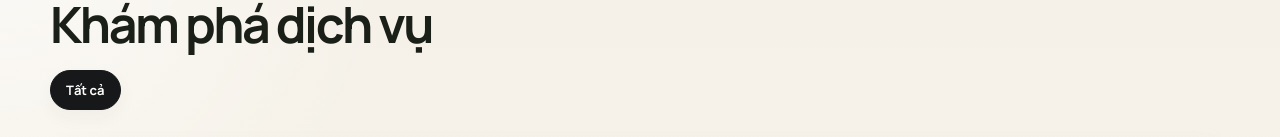
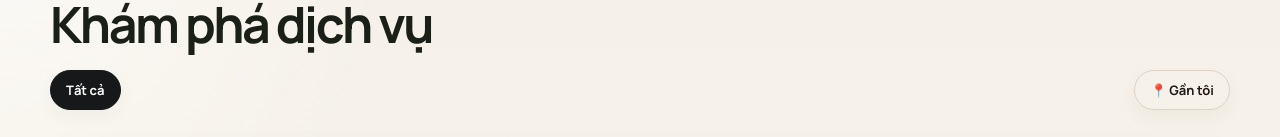
Before and after one commit to Uchiha-Ichi/Matcha_FE, a React (Vite) app: page / in a window 1280 px wide. Shown: the part 855-992 px from the top of the page. Built offline with nearby package versions, Linux system fonts and the light colour scheme; no server answers.

Commit message:
feat: find partner nearby

```diff
--- a/src/components/LocationSearch.jsx
+++ b/src/components/LocationSearch.jsx
@@ -208,7 +208,7 @@ export default function LocationSearch({ value, onChange, placeholder = 'Tìm đ
               e.currentTarget.style.transform = 'translateY(-50%) scale(1)'
             }}
           >
-            🎯
+            📍
           </button>
         )}
       </div>
--- a/src/pages/homepage/homepage.jsx
+++ b/src/pages/homepage/homepage.jsx
@@ -1,8 +1,8 @@
-import { useEffect, useState } from 'react'
+import { useEffect, useState, useCallback } from 'react'
 import './homepage.css'
 import Footer from '../../components/Footer.jsx'
 import Header from '../../components/Header.jsx'
-import { getPartnerConcepts, getPartners, getConcepts, getCategories } from '../../utils/api.js'
+import { getPartnerConcepts, getPartners, getConcepts, getCategories, searchPartnersNearby } from '../../utils/api.js'
 
 const imageFallbacks = [
   'https://images.unsplash.com/photo-1519741497674-611481863552?auto=format&fit=crop&w=900&q=80',
@@ -60,6 +60,12 @@ function Homepage() {
   const [catalogSearchInput, setCatalogSearchInput] = useState('')
   const [catalogSearchTerm, setCatalogSearchTerm] = useState('')
 
+  // State for Nearby Filter
+  const [isNearbyFilterActive, setIsNearbyFilterActive] = useState(false)
+  const [nearbyPartnerIds, setNearbyPartnerIds] = useState(new Map())
+  const [nearbyLoading, setNearbyLoading] = useState(false)
+  const [nearbyError, setNearbyError] = useState(null)
+
   useEffect(() => {
     let cancelled = false
 
@@ -106,6 +112,7 @@ function Homepage() {
             rating: partner?.rating_avg > 0 ? Number(partner.rating_avg).toFixed(1) : '5.0',
             badge: badges[index % badges.length],
             partnerConceptId: pc.id,
+            partnerId: partner?.id || pc.partner_id || pc.partner?.id,
             categoryName,
             conceptName,
             searchableText: normalizeText([
@@ -140,13 +147,61 @@ function Homepage() {
     return () => { cancelled = true }
   }, [])
 
+  const formatDistance = (meters) => {
+    if (meters === undefined || meters === null) return ''
+    if (meters < 1000) return `Cách ${Math.round(meters)}m`
+    return `Cách ${(meters / 1000).toFixed(1)}km`
+  }
+
+  const handleNearbyToggle = () => {
+    if (isNearbyFilterActive) {
+      setIsNearbyFilterActive(false)
+      setNearbyError(null)
+      return
+    }
+
+    if (navigator.geolocation) {
+      setNearbyLoading(true)
+      setNearbyError(null)
+      navigator.geolocation.getCurrentPosition(
+        async (position) => {
+          const { latitude, longitude } = position.coords
+          try {
+            const nearbyPartners = await searchPartnersNearby(latitude, longitude, 15) // Bán kính 15km
+            const nearbyMap = new Map()
+            nearbyPartners.forEach(p => {
+              nearbyMap.set(p.id, p.distance_meters)
+            })
+            setNearbyPartnerIds(nearbyMap)
+            setIsNearbyFilterActive(true)
+          } catch (err) {
+            setNearbyError('Không thể tìm kiếm các studio lân cận.')
+          } finally {
+            setNearbyLoading(false)
+          }
+        },
+        (err) => {
+          setNearbyError(
+            err.code === 1
+              ? 'Vui lòng cấp quyền truy cập vị trí trong cài đặt trình duyệt.'
+              : 'Không thể định vị vị trí hiện tại của bạn.'
+          )
+          setNearbyLoading(false)
+        },
+        { enableHighAccuracy: true, timeout: 10000 }
+      )
+    } else {
+      setNearbyError('Trình duyệt không hỗ trợ định vị GPS.')
+    }
+  }
+
   const footerHighlights = [
     'Đối tác được xét duyệt kỹ trước khi xuất hiện trên Matcha',
     'Lịch trống cập nhật hằng ngày theo nhu cầu đặt lịch',
     'Tư vấn nhanh để ghép đúng studio, makeup và concept',
   ]
 
-  const filteredServiceItems = serviceItems.filter((service) => {
+  const baseFilteredItems = serviceItems.filter((service) => {
     const activeFilter = normalizeText(activeTag)
     const isAllFilter = activeTag === filterTags[0]
     const matchesTag =
@@ -158,8 +213,19 @@ function Homepage() {
     const query = normalizeText(catalogSearchTerm)
     const matchesSearch = !query || service.searchableText.includes(query)
 
-    return matchesTag && matchesSearch
+    // Lọc theo vị trí lân cận nếu filter active
+    const matchesNearby = !isNearbyFilterActive || (service.partnerId && nearbyPartnerIds.has(service.partnerId))
+
+    return matchesTag && matchesSearch && matchesNearby
   })
+
+  const filteredServiceItems = isNearbyFilterActive
+    ? [...baseFilteredItems].sort((a, b) => {
+        const distA = nearbyPartnerIds.get(a.partnerId) ?? 9999999
+        const distB = nearbyPartnerIds.get(b.partnerId) ?? 9999999
+        return distA - distB
+      })
+    : baseFilteredItems
 
   const handleCatalogSearch = (event) => {
     event.preventDefault()
@@ -234,7 +300,7 @@ function Homepage() {
             </div>
           </div>
 
-          <div className="chips">
+          <div className="chips" style={{ display: 'flex', gap: 10, alignItems: 'center', flexWrap: 'wrap' }}>
             {filterTags.map((tag) => (
               <button
                 key={tag}
@@ -245,7 +311,30 @@ function Homepage() {
                 {tag}
               </button>
             ))}
+            <button
+              className={`chip ${isNearbyFilterActive ? 'chip-active' : ''}`}
+              type="button"
+              onClick={handleNearbyToggle}
+              disabled={nearbyLoading}
+              style={{
+                display: 'flex',
+                alignItems: 'center',
+                gap: '6px',
+                borderColor: isNearbyFilterActive ? '#1f1713' : '#ded2c3',
+                background: isNearbyFilterActive ? '#1f1713' : 'transparent',
+                color: isNearbyFilterActive ? '#fff' : '#1f1713',
+                marginLeft: 'auto',
+              }}
+            >
+              {nearbyLoading ? '⏳ Đang định vị...' : '📍 Gần tôi'}
+            </button>
           </div>
+
+          {nearbyError && (
+            <div className="api-error" style={{ marginBottom: 16 }}>
+              <span>⚠ {nearbyError}</span>
+            </div>
+          )}
 
           <form className="catalog-search-bar" onSubmit={handleCatalogSearch}>
             <div className="catalog-search-input">
@@ -313,7 +402,14 @@ function Homepage() {
 
                       <div className="card-owner-row">
                         <div>
-                          <p className="card-location">📍 {service.location}</p>
+                          <p className="card-location">
+                            📍 {service.location}
+                            {isNearbyFilterActive && service.partnerId && nearbyPartnerIds.has(service.partnerId) && (
+                              <span style={{ marginLeft: 6, color: '#1bc48f', fontWeight: 800 }}>
+                                ({formatDistance(nearbyPartnerIds.get(service.partnerId))})
+                              </span>
+                            )}
+                          </p>
                         </div>
                       </div>
 
```
